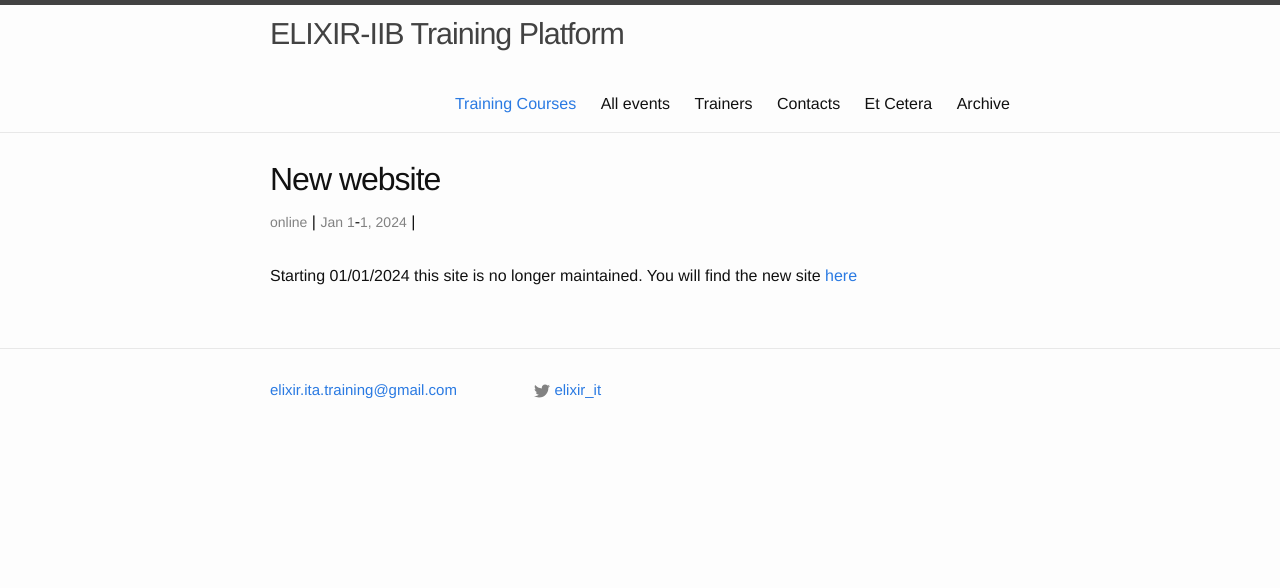
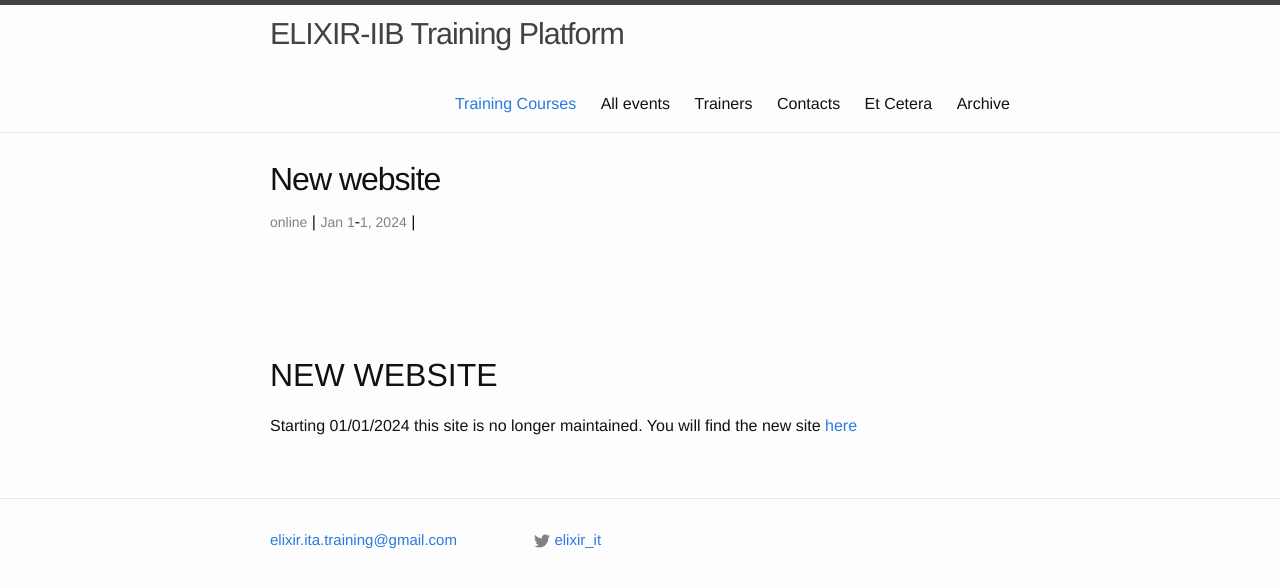
Before and after one commit to ELIXIR-IIB-training/website, a Jekyll site: the page built from _posts/2024-01-01-New_website.md, in a window 1280 px wide. Shown: the top 588 px of the page. Built offline with Jekyll 4.4.1, drawn with Linux system fonts in a browser that asks for light colours.

Commit message:
Update 2024-01-01-New_website.md

```diff
--- a/_posts/2024-01-01-New_website.md
+++ b/_posts/2024-01-01-New_website.md
@@ -6,6 +6,9 @@ date_end: 2024-01-01
 venue: online
 description: Starting 01/01/2024 this site is no longer maintained. You will find the new site [here](https://elixir-iib-training.github.io/site/)
 ---
+<br>
+<br>
+<br>
 
-
+## NEW WEBSITE
 Starting 01/01/2024 this site is no longer maintained. You will find the new site [here](https://elixir-iib-training.github.io/site/)
```
